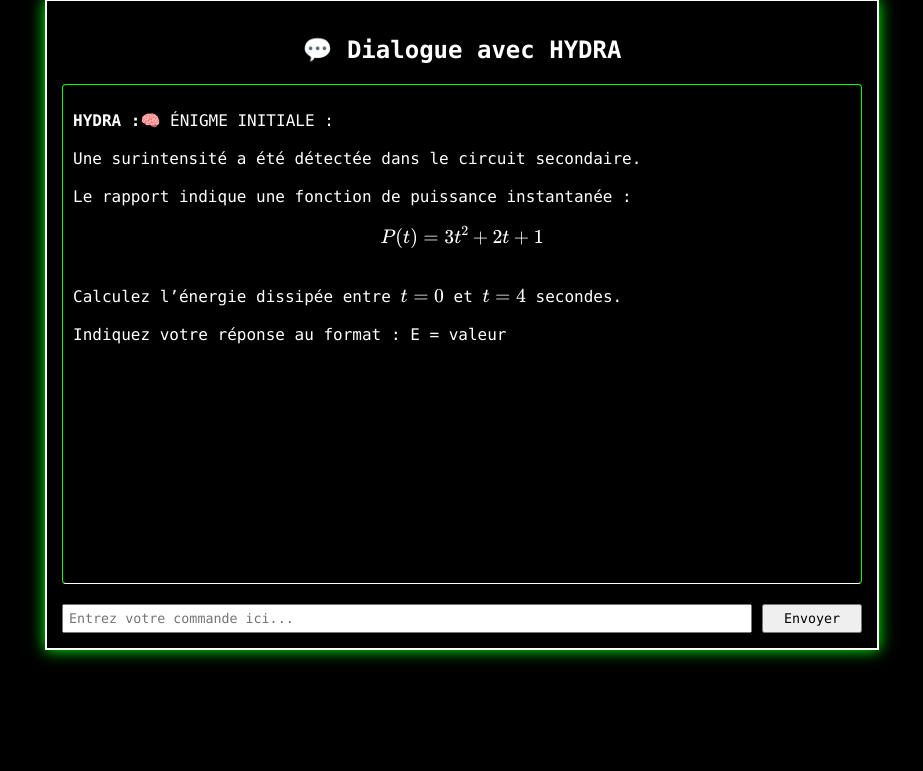
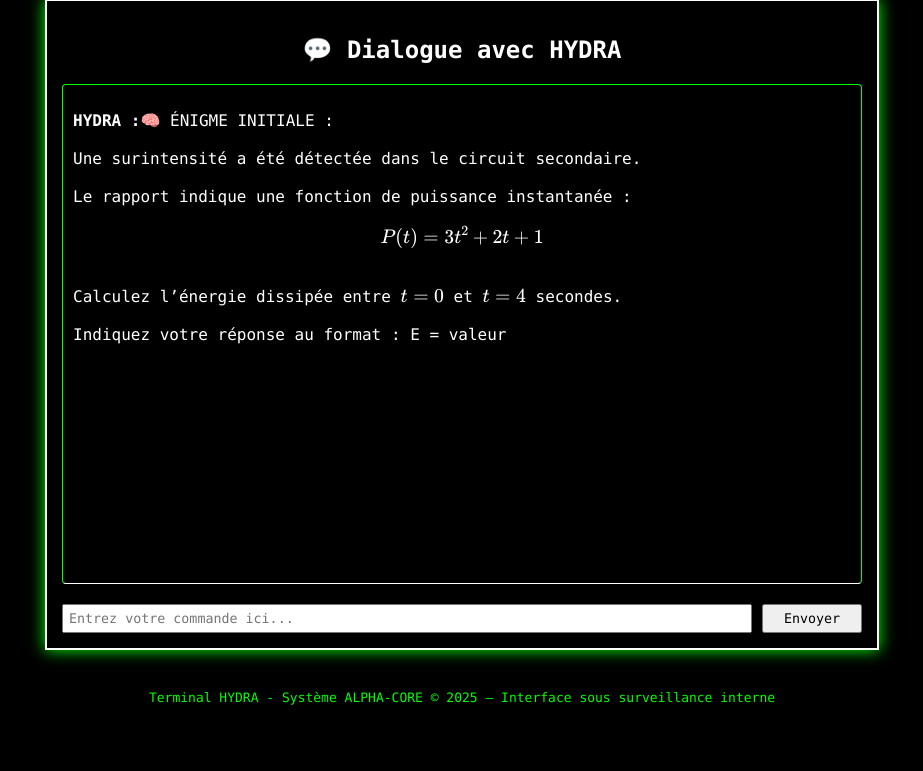
Before and after one commit to profdupuis/Escape-Alpha-Core, a Flask app: page /ia in a window 1280 px wide. Shown: the part 29-800 px from the top of the page, without its empty margins (178-1101 px from the left). Run offline with Flask 3, Linux system fonts and the light colour scheme.

Commit message:
Update ia_interface.html

```diff
--- a/templates/ia_interface.html
+++ b/templates/ia_interface.html
@@ -2,6 +2,7 @@
 <html lang="fr">
 <head>
     <meta charset="UTF-8">
+    <meta name="viewport" content="width=device-width, initial-scale=1.0">
     <title>Interface IA</title>
     <link rel="stylesheet" href="/static/style.css">
     <script src="https://polyfill.io/v3/polyfill.min.js?features=es6"></script>
@@ -78,5 +79,9 @@
             }
         }
         </script>
+
+<footer style="text-align: center; margin-top: 40px; font-size: 13px; color: lime;">
+    Terminal HYDRA - Système ALPHA-CORE © 2025 – Interface sous surveillance interne
+</footer>
 </body>
 </html>
```
